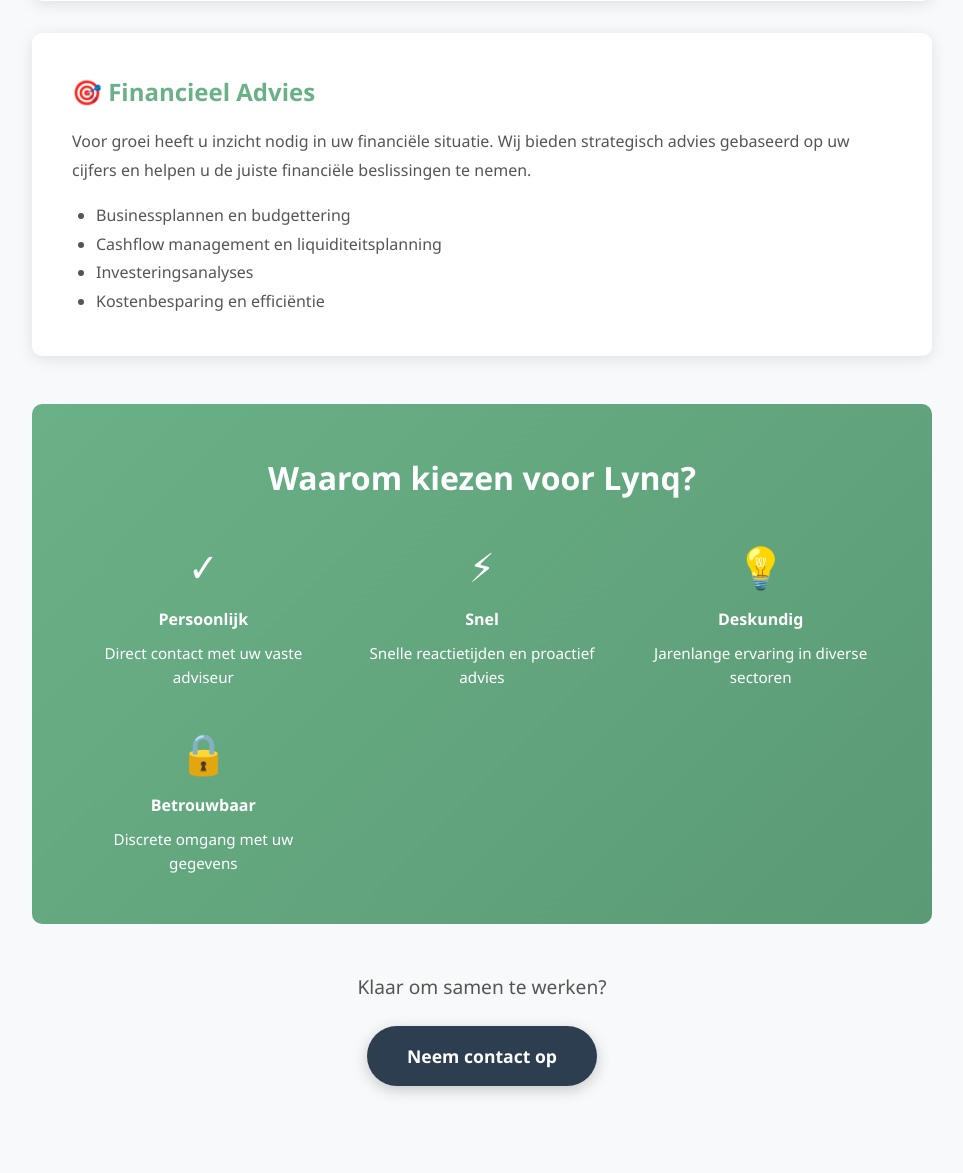
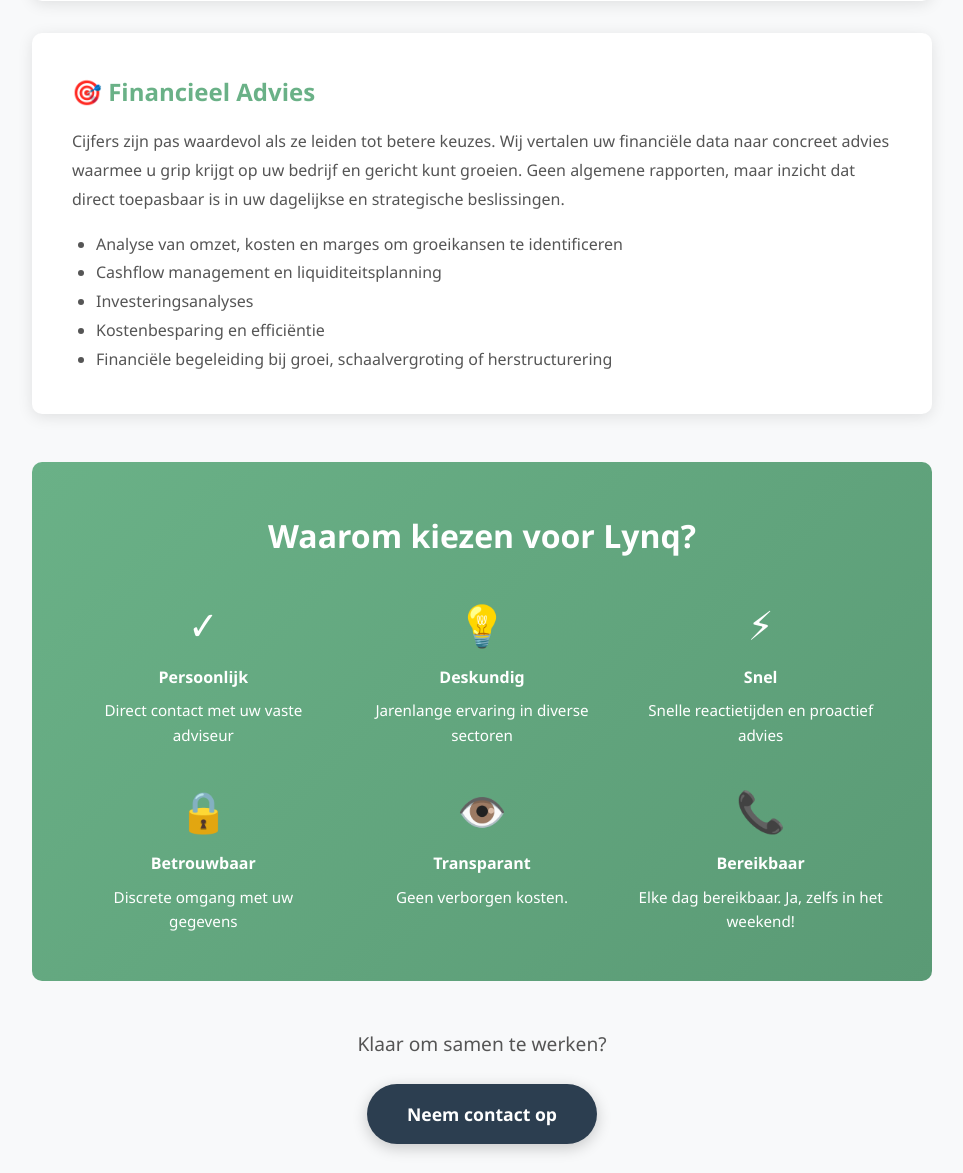
Before and after one commit to lynqup/lynq-up-website, a Django app: page /about/ in a window 1280 px wide. Shown: the part 2153-3326 px from the top of the page, without its empty margins (158-1121 px from the left). Run offline with Django 5.2, Linux system fonts and the light colour scheme.

Commit message:
editing contents

```diff
--- a/Templates/about.html
+++ b/Templates/about.html
@@ -72,13 +72,15 @@
         <div style="background: white; padding: 2.5rem; border-radius: 10px; box-shadow: 0 3px 15px rgba(0,0,0,0.1);">
             <h3 style="color: #6ab187; margin-bottom: 1rem; font-size: 1.5rem;">🎯 Financieel Advies</h3>
             <p style="color: #555; line-height: 1.8; margin-bottom: 1rem;">
-                Voor groei heeft u inzicht nodig in uw financiële situatie. Wij bieden strategisch advies gebaseerd op uw cijfers en helpen u de juiste financiële beslissingen te nemen.
+                Cijfers zijn pas waardevol als ze leiden tot betere keuzes.
+                Wij vertalen uw financiële data naar concreet advies waarmee u grip krijgt op uw bedrijf en gericht kunt groeien. Geen algemene rapporten, maar inzicht dat direct toepasbaar is in uw dagelijkse en strategische beslissingen.
             </p>
             <ul style="color: #555; line-height: 1.8; padding-left: 1.5rem;">
-                <li>Businessplannen en budgettering</li>
+                <li>Analyse van omzet, kosten en marges om groeikansen te identificeren</li>
                 <li>Cashflow management en liquiditeitsplanning</li>
                 <li>Investeringsanalyses</li>
                 <li>Kostenbesparing en efficiëntie</li>
+                <li>Financiële begeleiding bij groei, schaalvergroting of herstructurering</li>
             </ul>
         </div>
     </section>
@@ -93,19 +95,29 @@
                 <p style="font-size: 0.95rem;">Direct contact met uw vaste adviseur</p>
             </div>
             <div>
+                <h3 style="font-size: 2.5rem; margin-bottom: 0.5rem;">💡</h3>
+                <h4 style="margin-bottom: 0.5rem;">Deskundig</h4>
+                <p style="font-size: 0.95rem;">Jarenlange ervaring in diverse sectoren</p>
+            </div>
+            <div>
                 <h3 style="font-size: 2.5rem; margin-bottom: 0.5rem;">⚡</h3>
                 <h4 style="margin-bottom: 0.5rem;">Snel</h4>
                 <p style="font-size: 0.95rem;">Snelle reactietijden en proactief advies</p>
             </div>
             <div>
-                <h3 style="font-size: 2.5rem; margin-bottom: 0.5rem;">💡</h3>
-                <h4 style="margin-bottom: 0.5rem;">Deskundig</h4>
-                <p style="font-size: 0.95rem;">Jarenlange ervaring in diverse sectoren</p>
-            </div>
-            <div>
                 <h3 style="font-size: 2.5rem; margin-bottom: 0.5rem;">🔒</h3>
                 <h4 style="margin-bottom: 0.5rem;">Betrouwbaar</h4>
                 <p style="font-size: 0.95rem;">Discrete omgang met uw gegevens</p>
+            </div>
+            <div>
+                <h3 style="font-size: 2.5rem; margin-bottom: 0.5rem;">👁️</h3>
+                <h4 style="margin-bottom: 0.5rem;">Transparant</h4>
+                <p style="font-size: 0.95rem;">Geen verborgen kosten.</p>
+            </div>
+             <div>
+                <h3 style="font-size: 2.5rem; margin-bottom: 0.5rem;">📞</h3>
+                <h4 style="margin-bottom: 0.5rem;">Bereikbaar</h4>
+                <p style="font-size: 0.95rem;">Elke dag bereikbaar. Ja, zelfs in het weekend!</p>
             </div>
         </div>
     </section>
--- a/Templates/main.html
+++ b/Templates/main.html
@@ -168,7 +168,12 @@
             margin-bottom: 3rem;
             font-size: 1.1rem;
         }
-
+        .section-catchline {
+            text-align: center;
+            color: #1a252f;
+            margin-bottom: 2rem;
+            font-size: 0.8rem;
+        }
         /* Footer */
         .footer {
             background-color: #2c3e50;
@@ -177,6 +182,7 @@
             text-align: center;
             margin-top: 4rem;
         }
+
 
         /* Responsive */
         @media (max-width: 768px) {
@@ -232,7 +238,7 @@
     <!-- Hero Section (only on homepage) -->
     {% block hero %}
     <section class="hero">
-        <h1>Hoger, sneller, Lynq Up!</h1>
+        <h1>LynqUp! Meer dan boekhouden.</h1>
         <p>Laat ons de cijfers en processen regelen, jij focust op je succes.</p>
         <a href="{% url 'contact' %}" class="cta-button">Vraag een Offerte Aan</a>
     </section>
@@ -241,6 +247,7 @@
     <!-- Main Content -->
     <div class="main-content">
         {% block content %}
+        <h1 class="section-catchline">Wij gaan verder dan 'verwerken en rapporteren'. Jij wilt als ondernemer juist weten: wat kan ik morgen beter doen om te groeien? </h1>
         <!-- Default homepage content -->
         <h2 class="section-title">Onze Diensten</h2>
         <p class="section-subtitle">Professionele ondersteuning voor al uw financiële behoeften</p>
@@ -257,13 +264,8 @@
             </div>
 
             <div class="service-card">
-                <h3>📈 Belastingadvies</h3>
-                <p>Persoonlijk advies voor uw belastingaangifte. Wij zorgen ervoor dat u niet te veel betaalt en maximaal profiteert van aftrekposten.</p>
-            </div>
-
-            <div class="service-card">
-                <h3>🎯 Financieel Advies</h3>
-                <p>Strategisch advies voor de groei van uw onderneming. Wij helpen u de juiste financiële beslissingen te nemen.</p>
+                <h3>🎯 Bedrijfsadvies & Belastingadvies</h3>
+                <p>Persoonlijk advies richting het minimaliseren van uw belastingkosten en maximaliseren van uw bedrijfswinst. Wij zorgen ervoor dat u niet te veel betaalt en maximaal profiteert van aftrekposten. Wij helpen u de juiste beslissingen rondom uw onderneming te nemen. Niet op basis van gevoel, maar op basis van data.</p>
             </div>
         </div>
         {% endblock %}
```
Also changed, not shown: Templates/become_client.html (+8 -8 lines).
